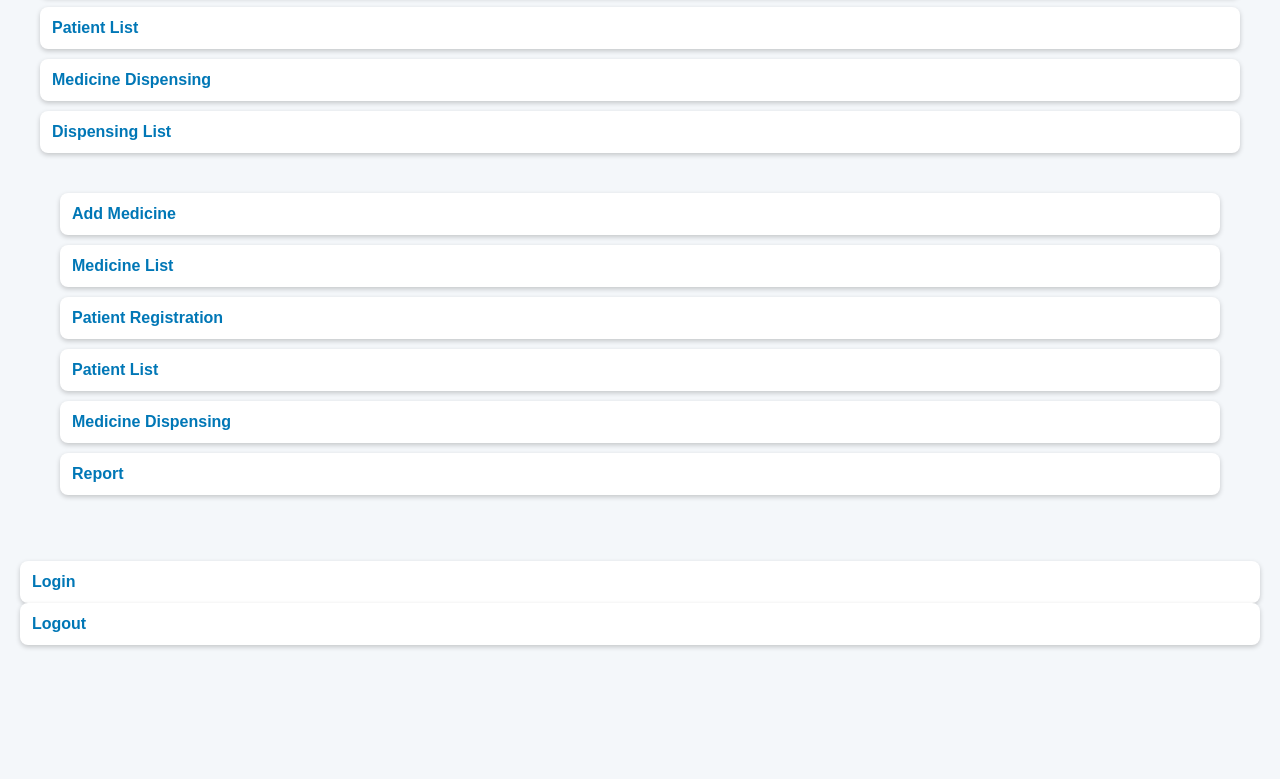
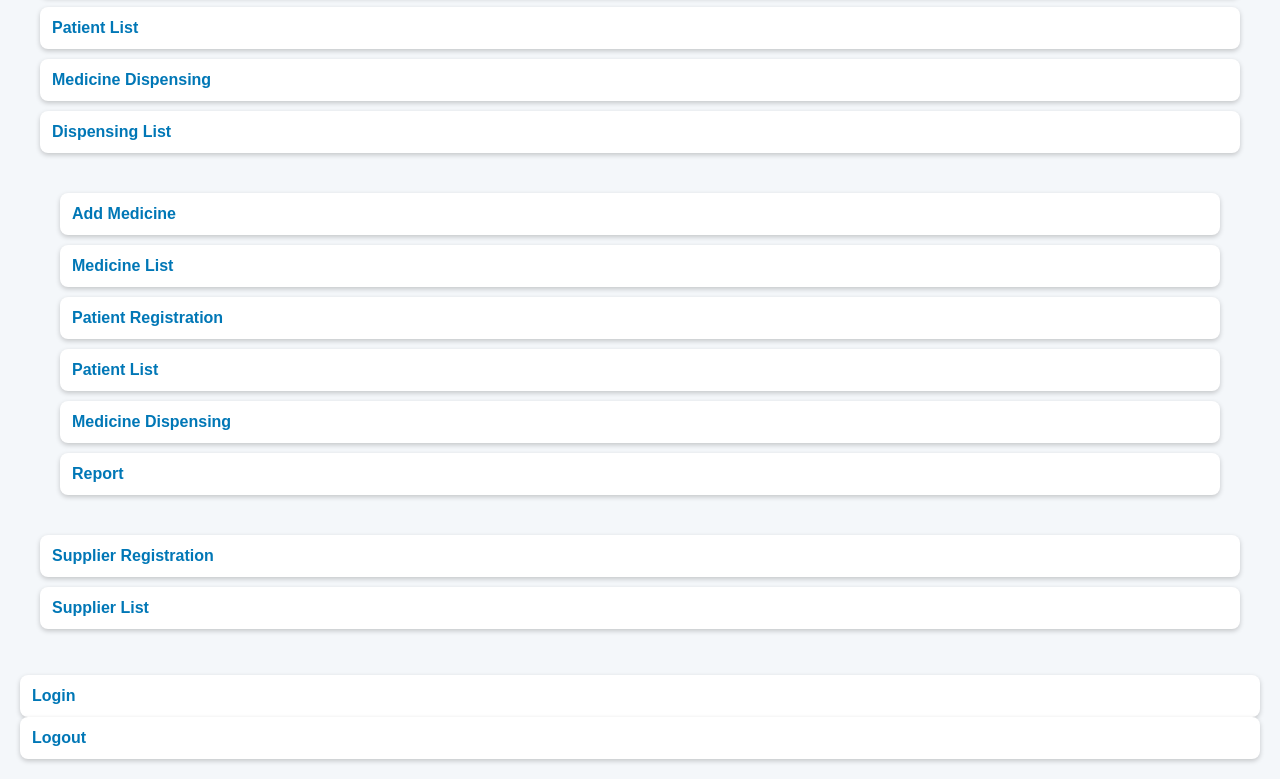
Before and after one commit to nurumohammed1491-gif/pharmacy-management-system-for-all-sector, a plain HTML site: page index.html in a window 1280 px wide. Shown: the part 435-1214 px from the top of the page. Before the commit the page ends 1100 px from the top, so only its background shows below. Drawn offline with Linux system fonts and the light colour scheme.

Commit message:
Update index.html

```diff
--- a/index.html
+++ b/index.html
@@ -26,7 +26,8 @@
   <li><a href="patient-list.html">Patient List</a></li>
   <li><a href="dispensing.html">Medicine Dispensing</a></li>
   <li><a href="report.html">Report</a></li>
-</ul>
+</ul><li><a href="supplier-registration.html">Supplier Registration</a></li>
+<li><a href="supplier-list.html">Supplier List</a></li>
 </ul><a href="login.html">Login</a><a href="#" onclick="logout()">Logout</a>
 
 <script src="script.js"></script>
```
